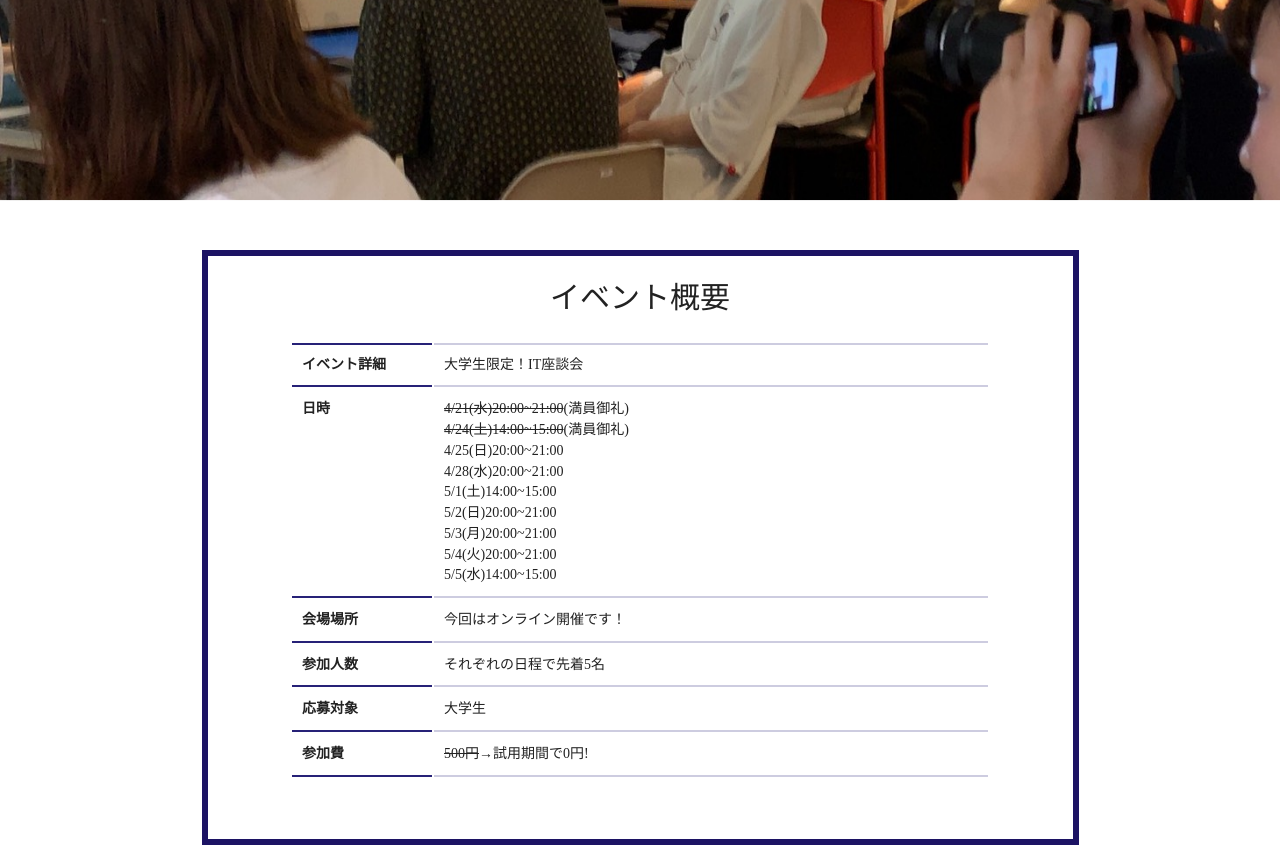
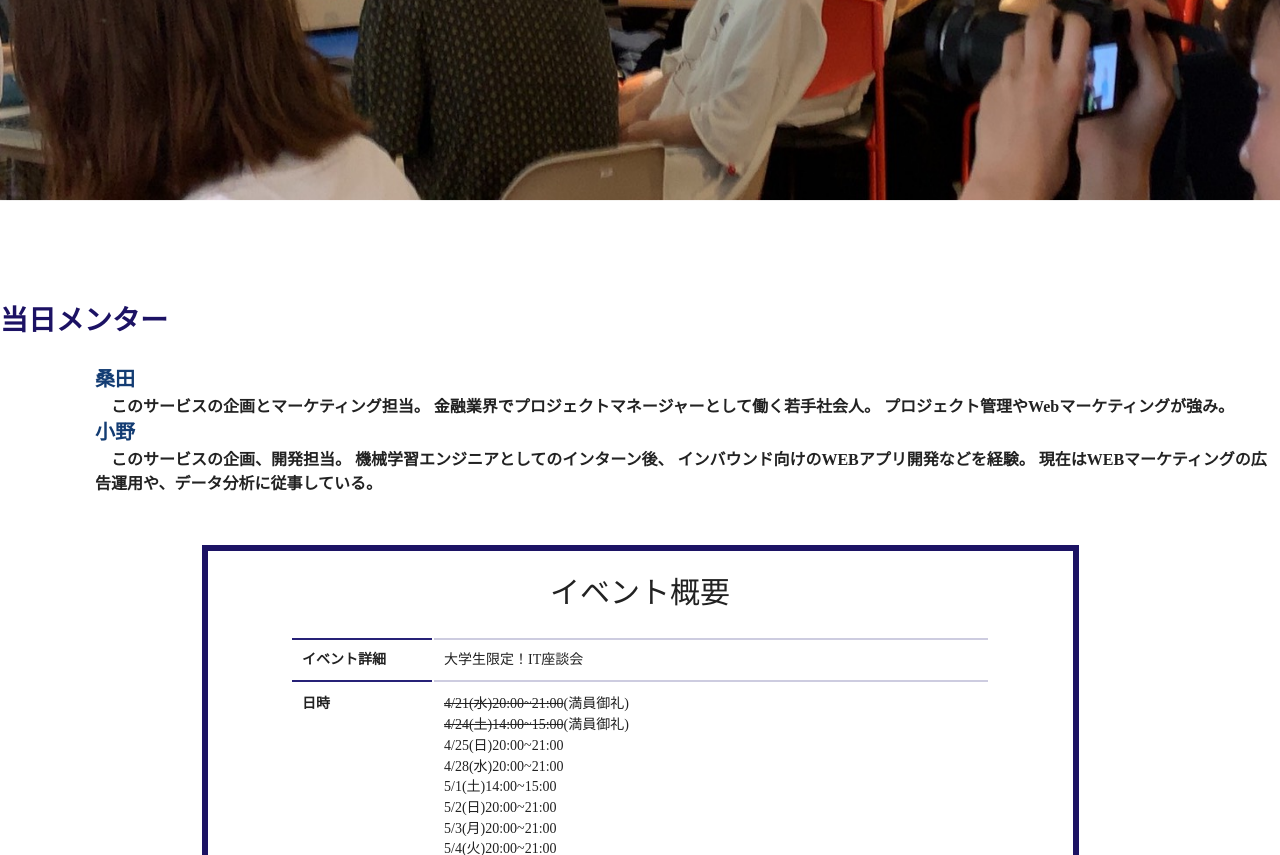
Before and after one commit to yuya-8/flask_lp, a Flask app: page / in a window 1280 px wide. Shown: the part 4123-4978 px from the top of the page. Run offline with Flask 2, Linux system fonts and the light colour scheme; some libraries are stand-ins or nearby versions.

Commit message:
メンター追加

```diff
--- a/static/style.css
+++ b/static/style.css
@@ -1145,7 +1145,7 @@
     font-size: 20px;
   }
 
-  .mentar-block h3 {
+  .mentar-block h2 {
     color: #1c1264;
     font-size: 28px;
   }
@@ -1518,7 +1518,7 @@
 
     .points p {
       margin-left: 0;
-      margin-bottom: 30px;
+      margin-bottom: 10px;
       font-size: 14px;
       margin-top: 0px;
       /* font-weight: bold; */
--- a/templates/index.html
+++ b/templates/index.html
@@ -15,17 +15,8 @@
     gtag('config', 'G-4420F8FK79');
   </script>
   <meta http-equiv="Content-Type" content="text/html; charset=UTF-8">
-
-  <meta http-equiv="x-ua-compatible" content="ie=edge">
   <title>大学生限定！ IT座談会</title>
 
-  <script>
-    window.dataLayer = window.dataLayer || [];
-    function gtag() { dataLayer.push(arguments); }
-    gtag('js', new Date());
-
-    gtag('config', 'UA-171022364-1');
-  </script>
   <link rel="stylesheet" href="/static/style.css">
   <meta name="viewport" content="width=device-width">
   <!-- Facebook Pixel Code -->
@@ -175,6 +166,33 @@
         <img src="static/pro1.jpg" alt="">
       </div>
 
+      <div class="mentar-block">
+        <h2>当日メンター
+        </h2>
+        <div class="mentar">
+          <ul class="points">
+            <li>
+              <!-- <img id="point" src="sazan.png" class="" align="left"> -->
+              <p class="manterName">桑田</p>
+            </li>
+            <p>　このサービスの企画とマーケティング担当。
+              金融業界でプロジェクトマネージャーとして働く若手社会人。
+              プロジェクト管理やWebマーケティングが強み。
+              <br>
+            </p>
+            <li>
+              <!-- <img id="point" src="kurohyou.png" class="" align="left"> -->
+              <p class="manterName">小野</p>
+            </li>
+            <p>　このサービスの企画、開発担当。
+              機械学習エンジニアとしてのインターン後、
+              インバウンド向けのWEBアプリ開発などを経験。
+              現在はWEBマーケティングの広告運用や、データ分析に従事している。
+            </p>
+          </ul>
+        </div>
+      </div>
+
       <div id="about">
         <div class="contents" style="margin-top:50px;">
           <div id="about_copy">イベント概要</div>
```
